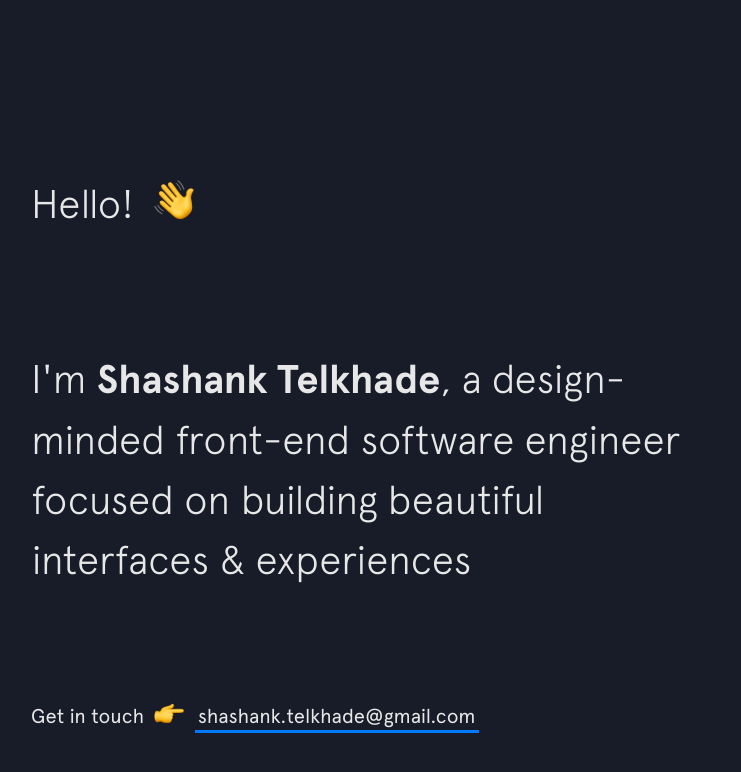
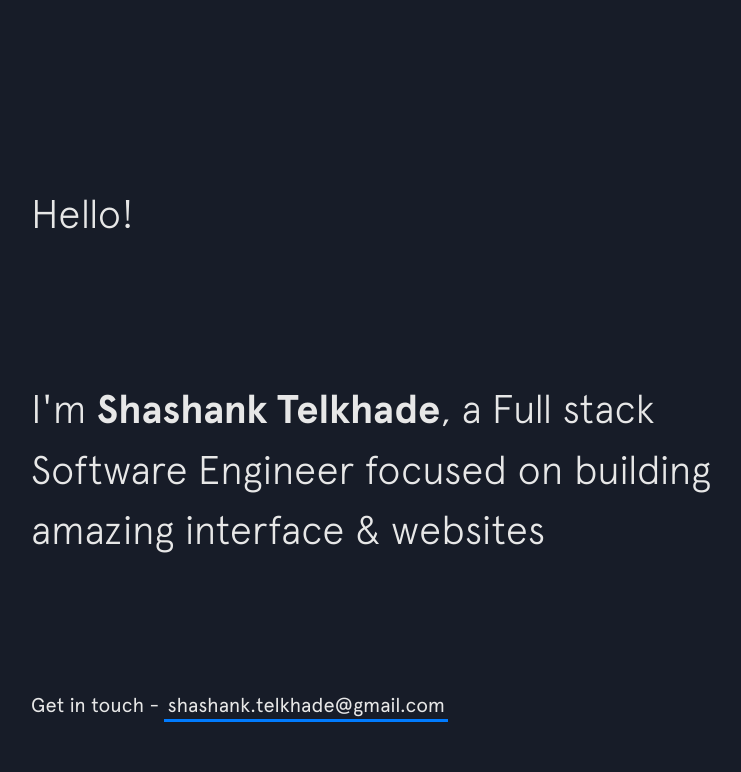
Before and after one commit to shashank-100/shashank-100.github.io, a Jekyll site: the page built from index.html, in a window 1280 px wide and 900 px high. Shown: the top 772 px of the window, without its empty margins (69-810 px from the left). Built offline with Jekyll 4.4.1, drawn with Linux system fonts in a browser that asks for light colours; nearby versions of some CDN libraries.

Commit message:
Update intro.html

```diff
--- a/_includes/intro.html
+++ b/_includes/intro.html
@@ -1,15 +1,13 @@
 <header class="intro">
   <h1 class="intro__hello">Hello!
-    <span class="emoji wave-hand animated"></span>
   </h1>
 
   <h2 class="intro__tagline">I'm
-    <span class="name">Shashank Telkhade</span>, a design-minded front-end software engineer focused on building beautiful interfaces &amp; experiences
+    <span class="name">Shashank Telkhade</span>, a Full stack Software Engineer focused on building amazing interface &amp; websites
   </h2>
 
   <h3 class="intro__contact">
-    <span>Get in touch </span>
-    <span class="emoji pointer"></span>
+    <span>Get in touch - </span>
     <span>
       <a href="mailto:shashank.telkhade@gmail.com" target="_blank" class="highlight-link">shashank.telkhade@gmail.com</a>
     </span>
```
